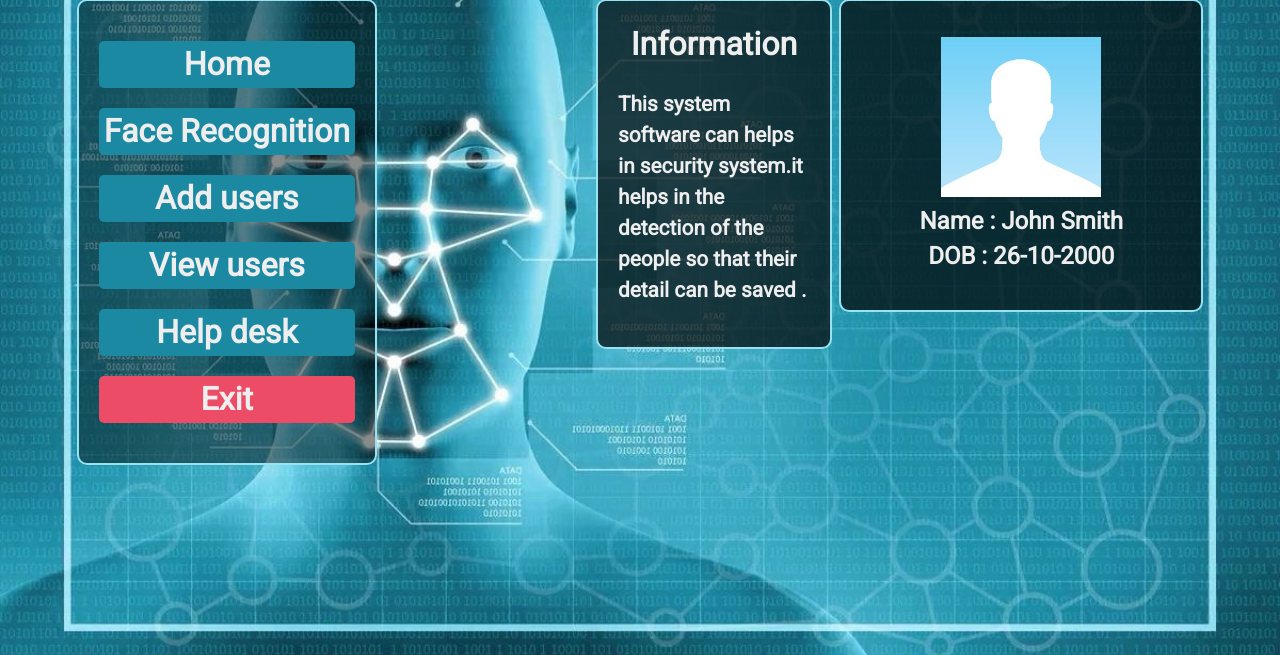
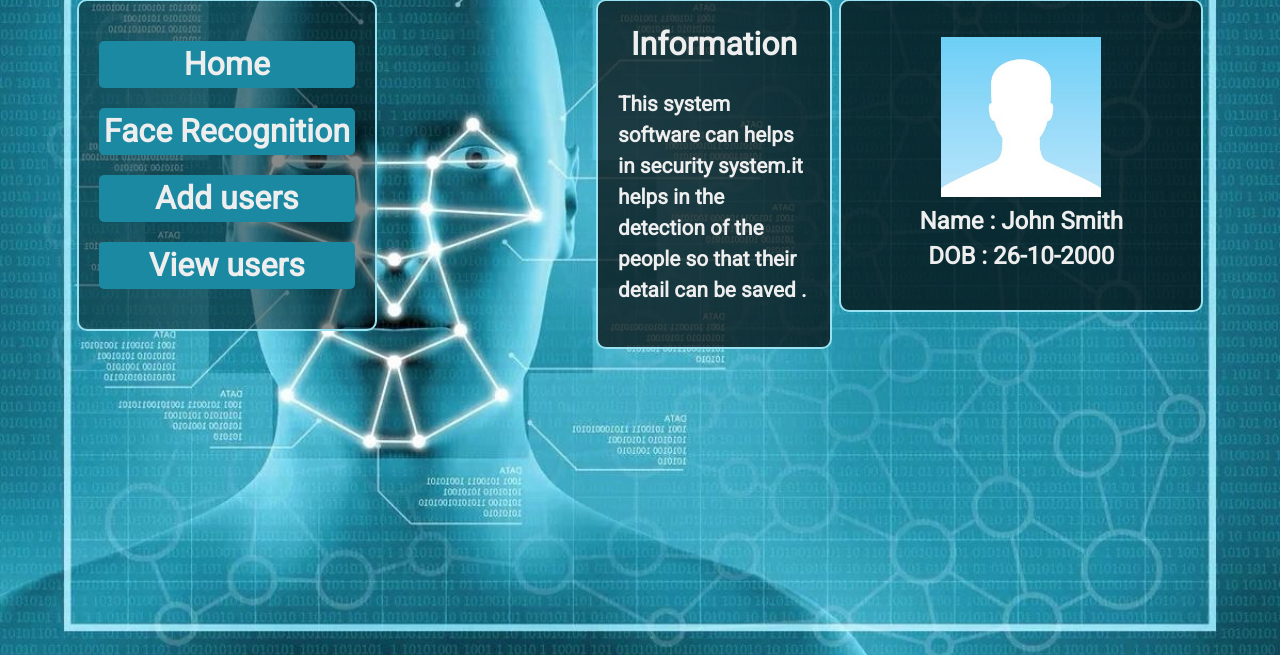
Before and after one commit to itsdiy0/faceRec, a Flask app: page / in a window 1280 px wide. Shown: the part 161-816 px from the top of the page. Run offline with Flask 2, Linux system fonts and the light colour scheme; parts of the project's set-up code (start-up, migrations or seed data) failed here and were passed over.

Commit message:
removing part of older project

```diff
--- a/app.py
+++ b/app.py
@@ -1,5 +1,5 @@
 from flask import Flask,render_template, request, url_for, flash, redirect,session
-import sqlite3,os
+import os
 from werkzeug.utils import secure_filename
 from OCV.face_rec import recongnize
 from functions import *
@@ -9,8 +9,6 @@ app.config['SECRET_KEY'] = '95275a2e062866afcd099992eb0b09626e29a0e01041fe41'
 app.config['UPLOAD_FOLDER'] = app.static_folder+'/uploads'
 app.config['UPLOAD_EXTENSIONS'] = ['.jpg', '.png', '.gif']
 app.config['MAX_CONTENT_PATH'] = 1024 * 1024
-
-
 
 # @app.route('/login',methods=('POST','GET'))
 # def login():
--- a/functions.py
+++ b/functions.py
@@ -1,3 +1,5 @@
+import sqlite3,os
+
 def remove_empty_trains():
     root = "static/uploads/train"
     folders = list(os.walk(root))[1:]
--- a/templates/add_users.html
+++ b/templates/add_users.html
@@ -12,8 +12,8 @@
 		<li><a href="/recognition">Face Recognition</a></li>
 		<li><a href="/add_users">Add users</a></li>
 		<li><a href="/view_users">View users</a></li>
-		<li><a href="/help">Help desk</a></li>
-        <li><a href="/logout" class="logoutBtn">Exit</a></li>
+		<!-- <li><a href="/help">Help desk</a></li>
+		<li><a href="/logout" class="logoutBtn">Exit</a></li> -->
 	</ul>
 </nav>
 {% for message in get_flashed_messages() %}
--- a/templates/home.html
+++ b/templates/home.html
@@ -12,8 +12,8 @@
 		<li><a href="/recognition">Face Recognition</a></li>
 		<li><a href="/add_users">Add users</a></li>
 		<li><a href="/view_users">View users</a></li>
-		<li><a href="/help">Help desk</a></li>
-		<li><a href="/logout" class="logoutBtn">Exit</a></li>
+		<!-- <li><a href="/help">Help desk</a></li>
+		<li><a href="/logout" class="logoutBtn">Exit</a></li> -->
 	</ul>
 </nav>
 <section class="profileSection">
--- a/templates/recegniton.html
+++ b/templates/recegniton.html
@@ -7,13 +7,13 @@
 {% block body %}
 
     <nav class="mainMenu">
-	    <ul>
+    	<ul>
 		    <li><a href="/">Home</a></li>
 		    <li><a href="/recognition">Face Recognition</a></li>
 		    <li><a href="/add_users">Add users</a></li>
 		    <li><a href="/view_users">View users</a></li>
-		    <li><a href="/help">Help desk</a></li>
-		    <li><a href="/logout" class="logoutBtn">Exit</a></li>
+		    <!-- <li><a href="/help">Help desk</a></li>
+		    <li><a href="/logout" class="logoutBtn">Exit</a></li> -->
 	    </ul>
     </nav>
     <section class="userImage">
--- a/templates/view_users.html
+++ b/templates/view_users.html
@@ -12,8 +12,8 @@
 		<li><a href="/recognition">Face Recognition</a></li>
 		<li><a href="/add_users">Add users</a></li>
 		<li><a href="/view_users">View users</a></li>
-		<li><a href="/help">Help desk</a></li>
-		<li><a href="/logout" class="logoutBtn">Exit</a></li>
+		<!-- <li><a href="/help">Help desk</a></li>
+		<li><a href="/logout" class="logoutBtn">Exit</a></li> -->
 	</ul>
 </nav>
 <section class="searchBox">
```
